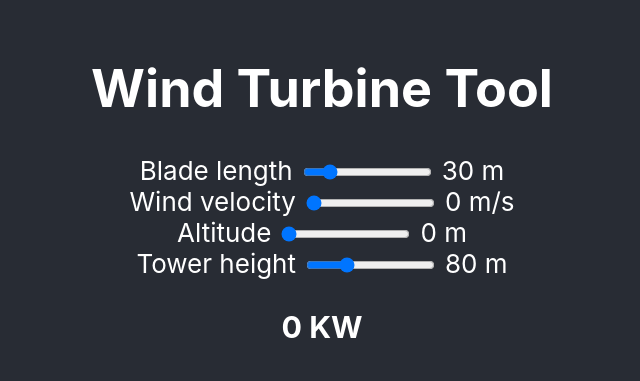
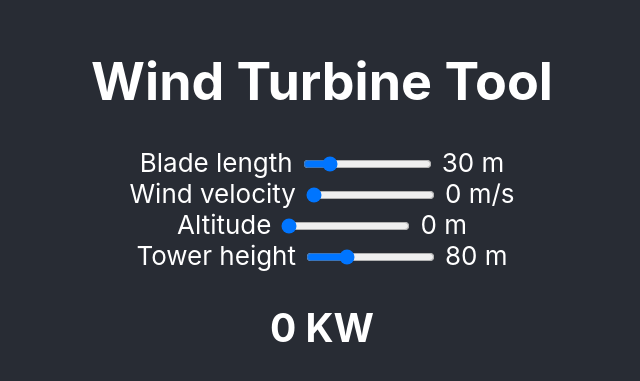
Before and after one commit to BrownUniversity/wind-turbine-tool, a React (Create React App) app: page / in a window 1280 px wide. Shown: the part 201-582 px from the top of the page, without its empty margins (318-958 px from the left). Built offline with nearby package versions, Linux system fonts and the light colour scheme.

Commit message:
Create div to contain Turbine calculator elements.

```diff
--- /dev/null
+++ b/src/TurbineCalculator.css
@@ -0,0 +1,6 @@
+/* TurbineCalculator component styles */
+
+.input-fields {
+	display: block;
+	border: 1px solid red;
+}
--- a/src/TurbineCalculator.js
+++ b/src/TurbineCalculator.js
@@ -1,6 +1,7 @@
 import React from 'react';
 import {calculateTurbinePower} from './turbine.js';
 import InputField from './InputField.js';
+import "./TurbineCalculator.css";
 
 class TurbineCalculator extends React.Component {
   constructor() {
@@ -32,8 +33,10 @@ class TurbineCalculator extends React.Component {
   }
 
   render() {
+
     return (
-      <form onChange={this.formUpdate}>
+      <div className="turbine-calculator">
+        <form className="inputs" onChange={this.formUpdate}>
           <InputField
             name="bladeLength"
             min="20"
@@ -70,8 +73,9 @@ class TurbineCalculator extends React.Component {
             unit="m"
             onChange={this.update}
           />
-        <h3 className="results">{this.calculatePower()}</h3>
         </form>
+        <h2 className="results">{this.calculatePower()}</h2>
+      </div>
     )
   }
 }
```
Lines whose indentation alone changed are shown as unchanged.
